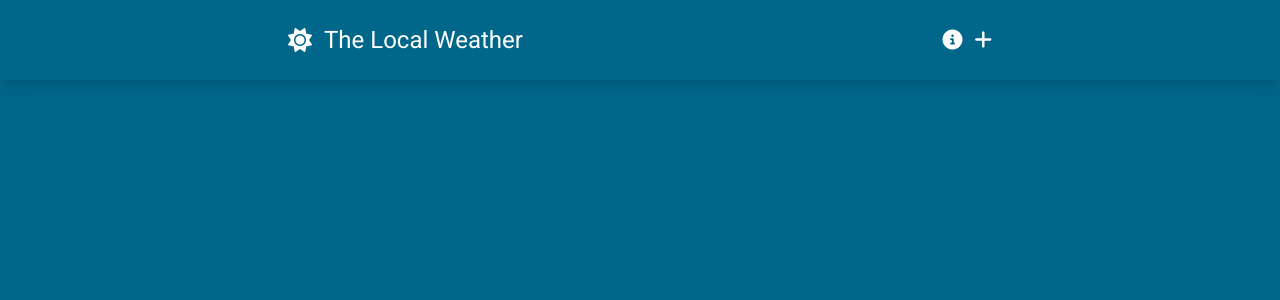
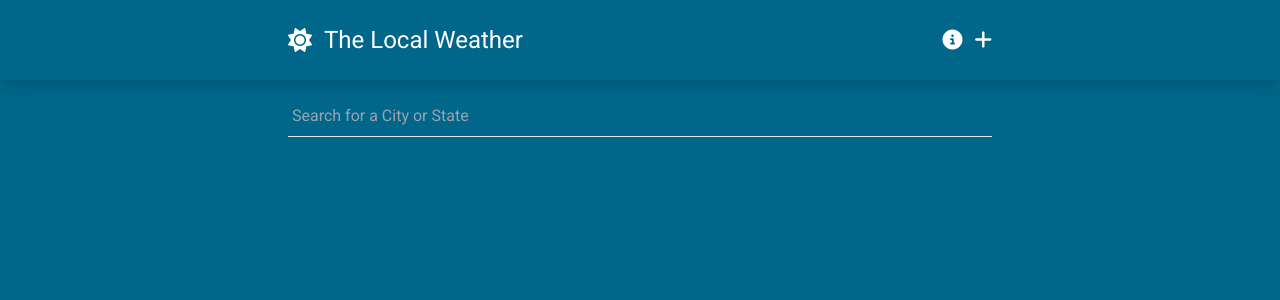
Before and after one commit to itsMinar/weather-app-vue-tailwind, a Vue app: page / in a window 1280 px wide. Shown: the top 300 px of the page. Built offline with nearby package versions, Linux system fonts and the light colour scheme.

Commit message:
Create Search City Option with Mapbox

```diff
--- a/package.json
+++ b/package.json
@@ -7,6 +7,7 @@
     "preview": "vite preview --port 4173"
   },
   "dependencies": {
+    "axios": "^0.27.2",
     "vue": "^3.2.38",
     "vue-router": "^4.1.5"
   },
--- a/src/views/HomeView.vue
+++ b/src/views/HomeView.vue
@@ -1,5 +1,65 @@
-<script setup></script>
+<template>
+  <main class="container text-white">
+    <div class="pt-4 mb-8 relative">
+      <input
+        type="text"
+        v-model="searchQuery"
+        @input="getSearchResults"
+        placeholder="Search for a City or State"
+        class="py-2 px-1 w-full bg-transparent border-b focus:border-weather-secondary focus:outline-none focus:shadow-[0px_1px_0_0_#004E71]"
+      />
+      <ul
+        class="absolute bg-weather-secondary text-white w-full shadow-md py-2 px-1 top-[66px]"
+        v-if="mapboxSearchResults"
+      >
+        <p v-if="searchError">Sorry, Something went wrong, Please try again.</p>
+        <p v-if="!serverError && mapboxSearchResults.length === 0">
+          No results match your query, try a different term.
+        </p>
+        <template v-else>
+          <li
+            v-for="searchResult in mapboxSearchResults"
+            :key="searchResult.id"
+            class="py-2 cursor-pointer"
+          >
+            {{ searchResult.place_name }}
+          </li>
+        </template>
+      </ul>
+    </div>
+  </main>
+</template>
 
-<template>
-  <main></main>
-</template>
+<script setup>
+import { ref } from 'vue';
+import axios from 'axios';
+
+const mapboxAPIKey =
+  'pk.eyJ1IjoicGFnbGEiLCJhIjoiY2w4c2NvNWw4MGRxcDN2czQzb3pkazlieiJ9.ilcu--ogtGFFSUrF8SZHAA';
+
+const searchQuery = ref('');
+const queryTimeout = ref(null);
+const mapboxSearchResults = ref(null);
+const searchError = ref(null);
+
+const getSearchResults = () => {
+  clearTimeout(queryTimeout.value);
+  queryTimeout.value = setTimeout(async () => {
+    if (searchQuery.value !== '') {
+      try {
+        const result = await axios.get(
+          `https://api.mapbox.com/geocoding/v5/mapbox.places/${searchQuery.value}.json?access_token=${mapboxAPIKey}&types=place`
+        );
+
+        mapboxSearchResults.value = result.data.features;
+        console.log(mapboxSearchResults.value);
+      } catch {
+        searchError.value = true;
+      }
+
+      return;
+    }
+    mapboxSearchResults.value = null;
+  }, 300);
+};
+</script>
```
Also changed, not shown: 1 other file (tests, documents, lock files or other folders).
